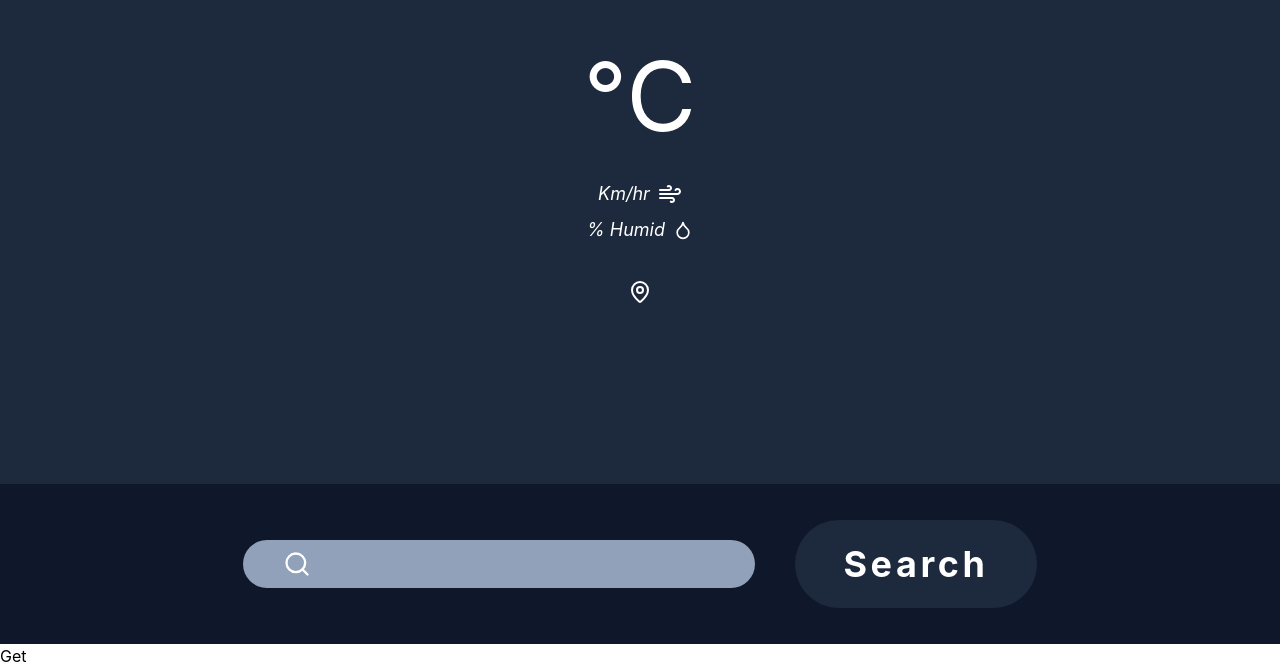
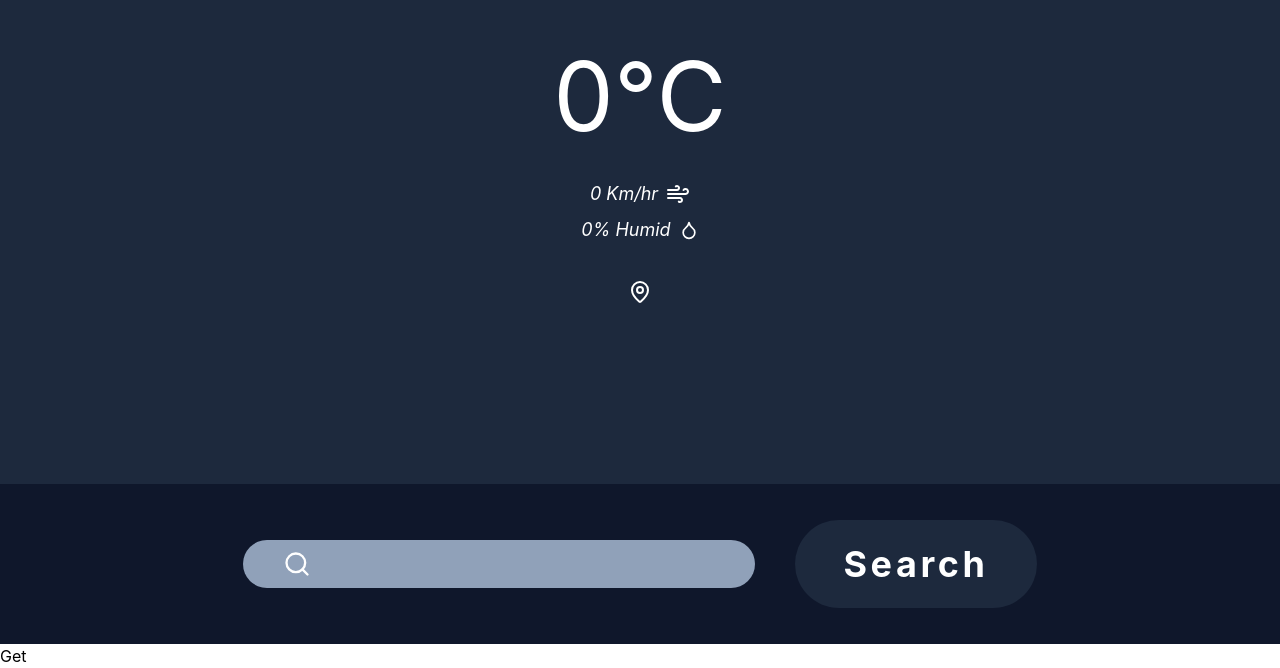
Before and after one commit to skybreakerW/weatherapp, a React (Vite) app: page / in a window 1280 px wide. Shown: the part 156-824 px from the top of the page. Built offline with nearby package versions, Linux system fonts and the light colour scheme.

Commit message:
Added Centralised Data

```diff
--- a/src/components/Section1.jsx
+++ b/src/components/Section1.jsx
@@ -1,18 +1,22 @@
 import { Wind, Droplet, MapPin } from "lucide-react"
-
+import { useContext } from "react"
+import { GeoDataContext } from "../context/DataContext"
 
 const Section1 = (props) => {
+
+  const {temp, speed, humid, here, location} = useContext(GeoDataContext)
+
 
   return (
     <div className='h-[80vh] bg-slate-800 flex flex-col justify-center items-center'>
 
-      <h1 className='text-8xl p-8'>{props.temp}°C</h1>
+      <h1 className='text-8xl p-8'>{temp}°C</h1>
 
-        <h3 className="flex flex-row gap-2 items-center text-lg italic p-1">{props.speed} Km/hr
+        <h3 className="flex flex-row gap-2 items-center text-lg italic p-1">{speed} Km/hr
           <Wind />
         </h3>
 
-      <h3 className="flex flex-row gap-2 items-center text-lg italic p-1">{props.humid}% Humid
+      <h3 className="flex flex-row gap-2 items-center text-lg italic p-1">{humid}% Humid
         <Droplet size={20}/>
       </h3>
 
@@ -20,7 +24,7 @@ const Section1 = (props) => {
 
       <h3 className="flex flex-row gap-2 items-center text-lg font-semibold p-2">
         <MapPin size={24} color="#ffffff" />
-        {props.loc}
+        {here}
       </h3>
 
     </div>
```
